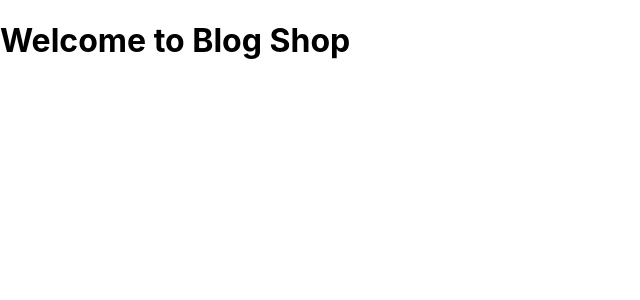
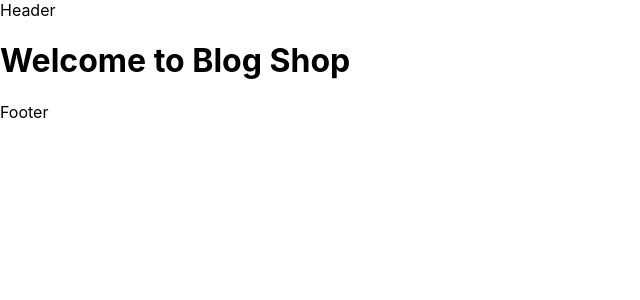
Before and after one commit to NicoleGeorge/blog-shop, a React (Create React App) app in the folder frontend/: page / in a window 1280 px wide. Shown: the top 300 px of the page, without its empty margins (0-640 px from the left). Built offline with nearby package versions, Linux system fonts and the light colour scheme.

Commit message:
header and footer components setup

```diff
--- a/frontend/src/App.js
+++ b/frontend/src/App.js
@@ -1,9 +1,15 @@
 import React from 'react';
+import Header from './components/Header'
+import Footer from './components/Footer'
 
 function App() {
   return (
     <>
+    <Header/>
+    <main>
       <h1>Welcome to Blog Shop</h1>
+    </main>
+      <Footer />
     </>
   );
 }
--- /dev/null
+++ b/frontend/src/components/Footer.js
@@ -0,0 +1,11 @@
+import React from 'react'
+
+const Footer = () => {
+  return (
+    <footer>
+      Footer
+    </footer>
+  )
+}
+
+export default Footer
--- a/frontend/src/components/header.js
+++ b/frontend/src/components/header.js
@@ -0,0 +1,11 @@
+import React from 'react'
+
+const Header = () => {
+  return (
+    <header>
+      Header
+    </header>
+  )
+}
+
+export default Header
```
